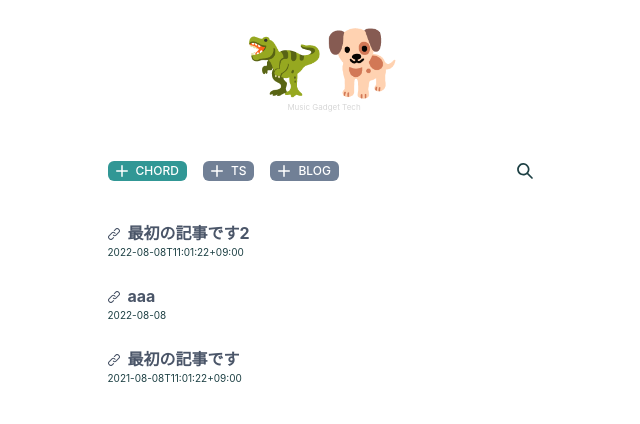
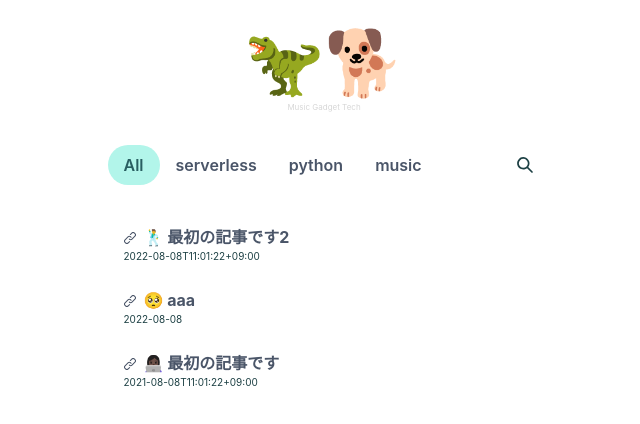
Before and after one commit to kzhub/mdx-blog, a Next.js app: page / in a window 1280 px wide. Shown: the top 424 px of the page, without its empty margins (316-956 px from the left). Built offline with nearby package versions, Linux system fonts and the light colour scheme.

Commit message:
add cat tab

```diff
--- /dev/null
+++ b/components/Article.tsx
@@ -0,0 +1,28 @@
+import Link from "next/link";
+import { Heading,Icon,Text } from "@chakra-ui/react";
+import { AddIcon, LinkIcon, SearchIcon } from "@chakra-ui/icons";
+const Article = (props:any) => {
+	return (
+		<ul>
+			{props.propData.map((item:any) => (
+				<li key={item.id}>
+					<Link href={`/posts/${item.id}`}>
+						<Heading
+							as='h3'
+							size='s'
+							noOfLines={1}
+							color='#4A5568'
+							mt='24px'
+						>
+							<Icon boxSize='12px' as={LinkIcon} mr='8px' />
+							{item.title}
+						</Heading>
+						<Text fontSize='10px'>{item.date}</Text>
+					</Link>
+				</li>
+			))}
+		</ul>
+	);
+}
+
+export default Article;
--- a/pages/index.tsx
+++ b/pages/index.tsx
@@ -1,24 +1,21 @@
 import Head from "next/head";
-import Image from "next/image";
 import fs from 'fs'
 import Link from "next/link";
-import { useState } from "react";
-import { Tag, HStack, TagLeftIcon, TagLabel, Text, Heading, Center, Box, Icon, Flex, Spacer } from "@chakra-ui/react";
-import { AddIcon, LinkIcon, SearchIcon } from "@chakra-ui/icons";
-
+import { Text, Heading, Center, Box, Icon, Flex, Spacer } from "@chakra-ui/react";
+import { SearchIcon } from "@chakra-ui/icons";
+import { Tabs, TabList, TabPanels, Tab, TabPanel } from '@chakra-ui/react'
+import Article from "@/components/Article";
 
 export default function Home({ data }: { data: Array<any> }) {
-
-	// use State
-	// const [viewArticles, setArticle] = useState(data)
-
 	// カテゴリの取得
 	const cats: Array<String> = []
 	data.map((cat) => (
 		cats.push(...cat?.tags)
 	))
-	const catResult = new Set(cats)
-	// カテゴリの取得
+	const catResult: any = new Set(cats)
+	const catArray: Array<String> = [...catResult]
+
+	// const Articles:object = {...data}
 
 
 
@@ -30,7 +27,6 @@ export default function Home({ data }: { data: Array<any> }) {
 				<meta name="viewport" content="width=device-width, initial-scale=1" />
 				<link rel="icon" href="/favicon.ico" />
 			</Head>
-			<div>
 			<Heading as='h1' fontSize={64} mt='24px'>
 				<Link href='/'>
 					<Center>
@@ -38,17 +34,84 @@ export default function Home({ data }: { data: Array<any> }) {
 					</Center>
 				</Link>
 			</Heading>
+			<Center>
 				<Text fontSize='8px' color='blackAlpha.300'>
-					<Center>
 					Music Gadget Tech
+				</Text>
 			</Center>
-				</Text>
 
 			<Box bg='' maxW='453px' h='100%' color='#1D4044' m='0 auto' px='10px'>
+				<Tabs variant='soft-rounded' colorScheme='teal'>
+					<Flex mt='32px'>
+						<Box>
+							<TabList>
+								<Tab>All</Tab>
+								{catArray.map((node) => (
+									<Tab key={`${node}`}>{node}</Tab>
+								))}
+							</TabList>
+						</Box>
+						<Spacer />
+						<Center>
+							<Icon boxSize='16px' as={SearchIcon} mr='8px' />
+						</Center>
+					</Flex>
+
+					<TabPanels>
+						<TabPanel>
+							<Article propData={data} />
+						</TabPanel>
+
+						{/* {catArray.map((node) => (
+							filterFunction
+						))} */}
+
+						{/* {catArray.map(function (value) {
+							const result = data.filter(function(node) {
+								console.log(value)
+								if(node.tags.indexOf(value) === 1){
+									return true
+								}
+							})
+							let a =[...result]
+						})} */}
+
+						{catArray.map(function (value) {
+							console.log(value)
+							const result = data.filter(function(data){
+								if(data.tags.includes(value) === true){
+									return true
+								}
+							})
+							const newArray = [...result]
+
+							return (
+								<TabPanel key='value'>
+									<p>{value}</p>
+									<Article propData={newArray} />
+								</TabPanel>
+							)
+						})}
+
+
+						{/* {catArray.map((node) => (
+							<TabPanel>
+								<Article propData= {data} />
+							</TabPanel>
+						))} */}
+
+
+					</TabPanels>
+				</Tabs>
+
+			</Box>
+
+
+			{/* <Box bg='' maxW='453px' h='100%' color='#1D4044' m='0 auto' px='10px'>
 					<Flex mt='32px'>
 						<Center>
 							<HStack spacing={4} mt='16px' mb='16px'>
-								<Tag size='sm' key='sm' variant='solid' colorScheme='teal'>
+								<Tag size='sm' key='sm' variant='solid' colorScheme='teal' >
 									<TagLeftIcon boxSize='12px' as={AddIcon} />
 									<TagLabel>CHORD</TagLabel>
 								</Tag>
@@ -69,7 +132,6 @@ export default function Home({ data }: { data: Array<any> }) {
 					</Flex>
 
 					<ul>
-						{/* {data.map(item => item.title)} */}
 						{data.map((item) => (
 							<li key={item.id}>
 								<Link href={`/posts/${item.id}`}>
@@ -85,8 +147,7 @@ export default function Home({ data }: { data: Array<any> }) {
 							</li>
 						))}
 					</ul>
-				</Box>
-			</div>
+				</Box> */}
 		</>
 	);
 }
--- a/pages/posts/a.mdx
+++ b/pages/posts/a.mdx
@@ -1,6 +1,6 @@
 export const meta = {
-    title: "最初の記事です",
-    tags: ["serverless", "node.js", "python"],
+    title: "👩🏿‍💻 最初の記事です",
+    tags: ["python"],
     imgUrl: "記事の画像URL",
     date: "2021-08-08T11:01:22+09:00",
     outline: "outline ...",
--- a/pages/posts/b.mdx
+++ b/pages/posts/b.mdx
@@ -1,6 +1,6 @@
 export const meta = {
-    title: "最初の記事です2",
-    tags: ["serverless", "node.js", "python"],
+    title: "🕺 最初の記事です2",
+    tags: ["serverless","python"],
     imgUrl: "記事の画像URL",
     date: "2022-08-08T11:01:22+09:00",
     outline: "outline ...",
--- a/pages/posts/template.mdx
+++ b/pages/posts/template.mdx
@@ -1,6 +1,6 @@
 export const meta = {
-    title: "aaa",
-    tags: ["serverless", "node.js", "python"],
+    title: "🥺 aaa",
+    tags: ["serverless","python","music"],
     date: "2022-08-08",
 };
 
```
Lines whose indentation alone changed are shown as unchanged.
